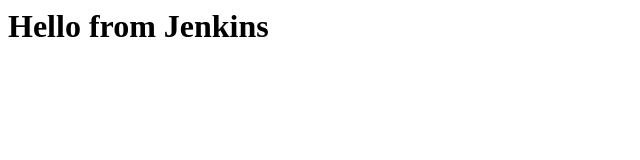
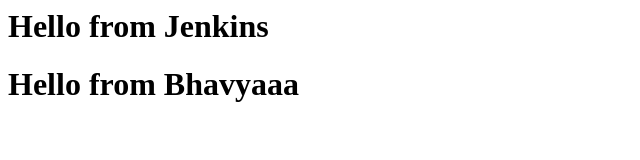
Before and after one commit to bhavya120/Jenkins, a plain HTML site: page index.html in a window 1280 px wide. Shown: the whole page, without its empty margins (0-640 px from the left). Drawn offline with Linux system fonts and the light colour scheme.

Commit message:
Update index.html

```diff
--- a/index.html
+++ b/index.html
@@ -2,4 +2,6 @@
 <html>
   <head><title>CI Test</title></head>
   <body><h1>Hello from Jenkins</h1></body>
+    <body><h1>Hello from Bhavyaaa</h1></body>
+
 </html>
```
